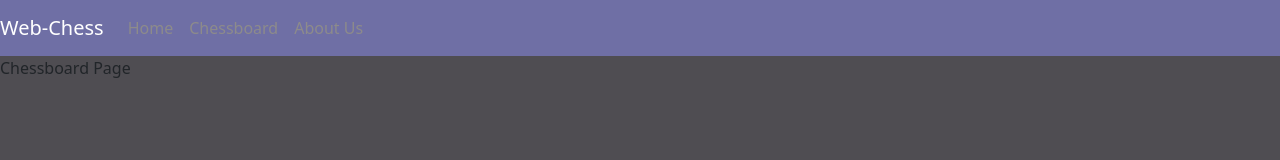
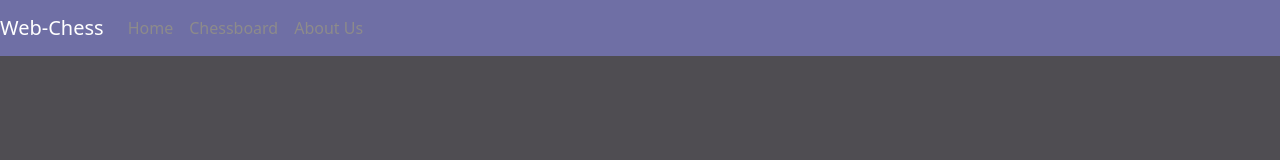
Before and after one commit to Nolan-Posey/Web-Chess, a React (Create React App) app in the folder web-chess/: page /Chessboard in a window 1280 px wide. Shown: the top 160 px of the page. Built offline with nearby package versions, Linux system fonts and the light colour scheme.

Commit message:
Chessboard is now on the screen and centered.

```diff
--- /dev/null
+++ b/web-chess/src/pages/ChessboardPage.css
@@ -0,0 +1,13 @@
+.chessboard-container {
+    display: flex;
+    justify-content: center;
+    align-items: center;
+    height: 100vh; /* Full height of the viewport */
+    width: 90vw; /* Full width of the viewport */
+    box-sizing: border-box;
+  }
+
+  .chessboard-wrapper {
+    display: grid;
+    place-items: center;
+  }
--- a/web-chess/src/pages/ChessboardPage.tsx
+++ b/web-chess/src/pages/ChessboardPage.tsx
@@ -1,5 +1,15 @@
+import { Chessboard } from "react-chessboard";
+import "./ChessboardPage.css";
+
 function ChessboardPage() {
-  return <div>Chessboard Page</div>;
+
+  return (
+    <div className="chessboard-container">
+      <div className="chessboard-wrapper">
+        <Chessboard boardWidth={700}></Chessboard>
+      </div>
+    </div>
+  );
 }
 
 export default ChessboardPage;
```
